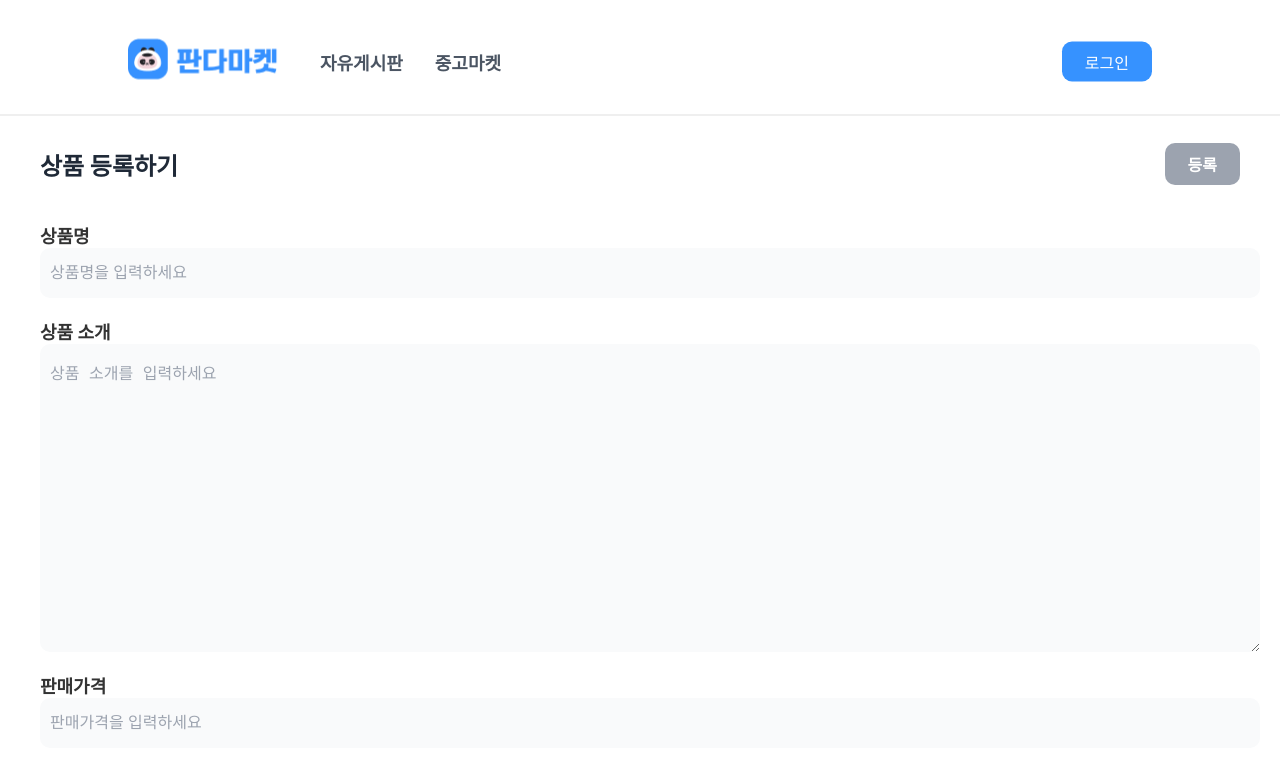
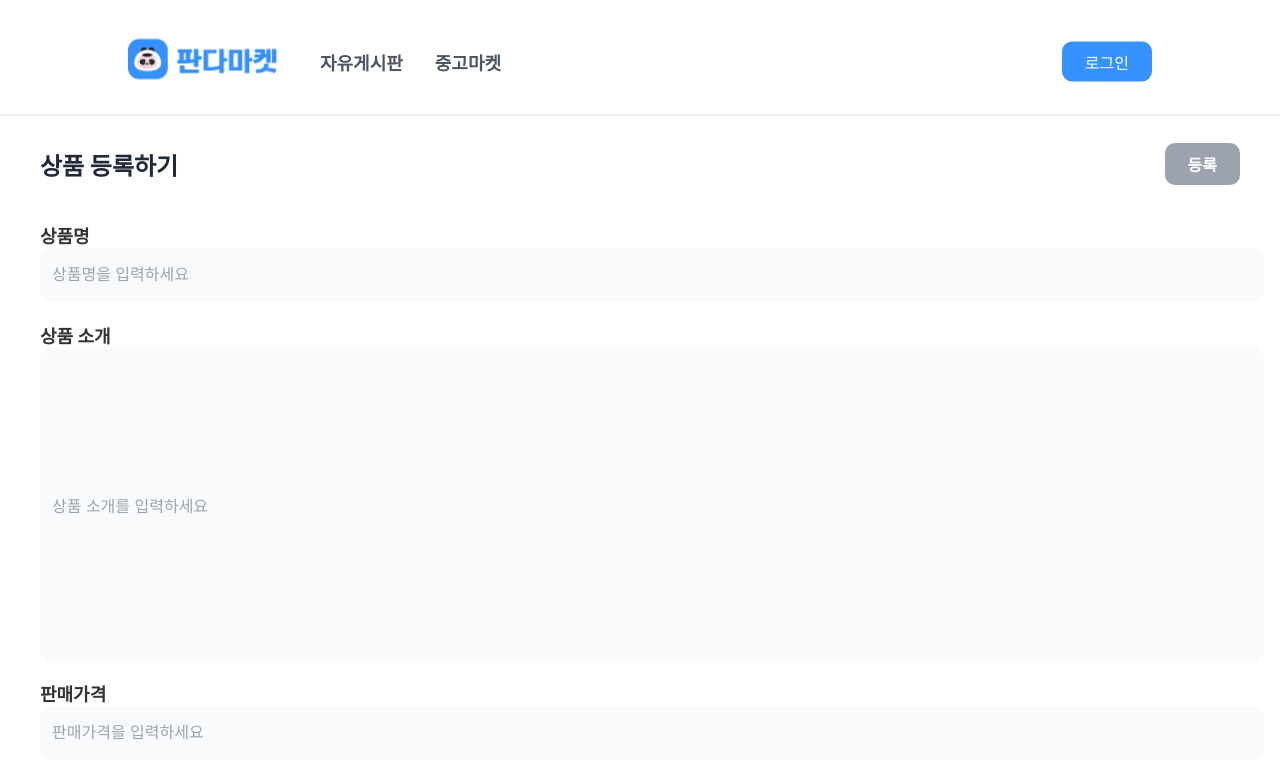
Before and after one commit to silverraining/5-sprint-mission-fe, a React (Create React App) app: page /registration in a window 1280 px wide. Shown: the top 771 px of the page. Built offline with nearby package versions, Linux system fonts and the light colour scheme; a web font is replaced by a local one.

Commit message:
등록페이지 에러메시지 기능 추가

```diff
--- a/src/pages/registration/PostForm.tsx
+++ b/src/pages/registration/PostForm.tsx
@@ -1,16 +1,9 @@
 import React, { ChangeEvent, FormEvent, useState } from "react";
 import { styled } from "styled-components";
-import { colors } from "../../assets/theme";
 import axios from "axios";
 import { useNavigate } from "react-router-dom";
 import TagHandler from "./TagHandler";
-import useValidation from "../../components/hooks/useValidation";
-import {
-  validateName,
-  validateDescription,
-  validatePrice,
-} from "./PostFormvalidation";
-//상품 소개 입력폼 커서를 placeholder의 위치에 뜨게 하는 방법?
+import ValidatedInput from "./ValidateInput";
 
 interface ProductData {
   name: string;
@@ -58,10 +51,6 @@ function PostForm() {
     console.log(newdata);
   }
 
-  const InputFieldValidation = ({ validateFn, placeholder }) => {
-    const { value, error, onChange, onBlur } = useValidation(validateFn);
-  };
-
   return (
     <>
       {/* 폼태그에 id값 설정 -> index.tsx에서 document.getElementById("post-form")는
@@ -69,30 +58,39 @@ function PostForm() {
       <form id="post-form" onSubmit={submit}>
         <Section>
           <Label>상품명</Label>
-          <InputFormWrapper
-            onChange={(e) => handle(e)}
+          <ValidatedInput
             id="name"
             placeholder="상품명을 입력하세요"
             type="text"
+            validateFn={validateName}
+            onValidChange={(value) =>
+              setData((prev) => ({ ...prev, name: value }))
+            }
           />
         </Section>
         <Section>
           <Label>상품 소개</Label>
-          <InputFormWrapper
-            onChange={(e) => handle(e)}
+          <ValidatedInput
             id="description"
             placeholder="상품 소개를 입력하세요"
             type="text"
             isDescription
+            validateFn={validateDescription}
+            onValidChange={(value) =>
+              setData((prev) => ({ ...prev, description: value }))
+            }
           />
         </Section>
         <Section>
           <Label>판매가격</Label>
-          <InputFormWrapper
-            onChange={(e) => handle(e)}
+          <ValidatedInput
             id="price"
             placeholder="판매가격을 입력하세요"
             type="text"
+            validateFn={(value) => validatePrice(parseFloat(value))}
+            onValidChange={(value) =>
+              setData((prev) => ({ ...prev, price: parseFloat(value) || "" }))
+            }
           />
         </Section>
         <Section>
@@ -111,34 +109,24 @@ function PostForm() {
 
 export default PostForm;
 
-interface InputFormWrapperProps {
-  isDescription?: boolean;
-}
-
-const ConditionalInput = ({ isDescription, ...props }) => {
-  return isDescription ? <textarea {...props} /> : <input {...props} />;
+export const validateName = (value: string): string | null => {
+  if (!value.trim()) return "상품명을 입력하세요.";
+  if (value.length > 10) return "10자 이내로 입력해주세요";
+  return null; // 유효할 경우 null 반환
 };
 
-const InputFormWrapper = styled(ConditionalInput)<InputFormWrapperProps>`
-  padding: 10px;
-  width: 100%;
-  font-size: 16px;
-  background-color: ${colors.gray2};
-  border: none;
-  border-radius: 10px;
-  height: ${({ isDescription }) =>
-    isDescription ? "282px" : "30px"}; // For textarea
-  display: block;
-  &::placeholder {
-    color: ${colors.gray5};
-  }
-  ${({ isDescription }) =>
-    isDescription &&
-    `
-      padding-top: 1rem;
-      text-align: left;
-    `}
-`;
+export const validateDescription = (value: string): string | null => {
+  if (!value.trim()) return "상품 소개를 입력해주세요";
+  if (value.length < 10) return "10자 이상 입력해주세요";
+  return null;
+};
+
+export const validatePrice = (value: number | null): string | null => {
+  if (value === null) return "판매가격을 입력하세요.";
+  if (isNaN(value)) return "숫자로 입력해주세요";
+  if (value > 1000000000) return "가격을 10억 이하로 입력해주세요";
+  return null;
+};
 
 const Section = styled.div`
   margin-bottom: 20px;
--- /dev/null
+++ b/src/pages/registration/ValidateInput.tsx
@@ -0,0 +1,93 @@
+import React, { useState, useEffect } from "react";
+import styled from "styled-components";
+import useValidation from "../../components/hooks/useValidation";
+import { colors } from "../../assets/theme";
+
+interface ValidatedInputProps {
+  id: string;
+  placeholder: string;
+  type: string;
+  validateFn: (value: string) => string | null;
+  isDescription?: boolean;
+  onValidChange: (value: string) => void;
+}
+
+interface InputFormWrapperProps {
+  error?: boolean;
+  isdescription?: boolean;
+}
+
+// const ConditionalInput = styled.input.attrs<{ isdescription?: boolean }>(
+//   (props) => ({
+//     as: props.isdescription ? "textarea" : "input",
+//   })
+// )``;
+
+const ValidatedInput: React.FC<ValidatedInputProps> = ({
+  id,
+  placeholder,
+  type,
+  validateFn,
+  isDescription = false,
+  onValidChange,
+}) => {
+  const { value, error, onChange, onBlur } = useValidation(validateFn);
+  const [previousValue, setPreviousValue] = useState(value);
+
+  useEffect(() => {
+    if (!error && value !== previousValue) {
+      onValidChange(value);
+      setPreviousValue(value);
+    }
+  }, [value, error, previousValue, onValidChange]);
+
+  return (
+    <div>
+      <InputFormWrapper
+        id={id}
+        placeholder={placeholder}
+        type={type}
+        isdescription={isDescription}
+        value={value}
+        onChange={onChange}
+        onBlur={onBlur}
+        error={!!error}
+      />
+      {error && <ErrorMessage>{error}</ErrorMessage>}
+    </div>
+  );
+};
+
+const InputFormWrapper = styled.input<InputFormWrapperProps>`
+  padding: 10px;
+  width: 100%;
+  font-size: 16px;
+  background-color: ${colors.gray2};
+  border: 2px solid ${(props) => (props.error ? "red" : "transparent")}; // Red border on error
+  border-radius: 10px;
+  height: ${({ isdescription }) =>
+    isdescription ? "282px" : "30px"}; // For textarea
+  display: block;
+  &::placeholder {
+    color: ${colors.gray5};
+  }
+  &:focus {
+    border-color: ${(props) => (props.error ? "red" : colors.gray5)};
+  }
+  ${({ isdescription }) =>
+    isdescription &&
+    `
+      width: 100%;
+      padding-top: 1rem;
+      text-align: left;
+    `}
+`;
+
+const ErrorMessage = styled.span`
+  color: red;
+  padding-left: 15px;
+  font-size: 14px;
+  margin-top: 5px;
+`;
+
+export default ValidatedInput;
```
Also changed, not shown: src/pages/registration/PostFormvalidation.ts (deleted, +0 -17 lines).
